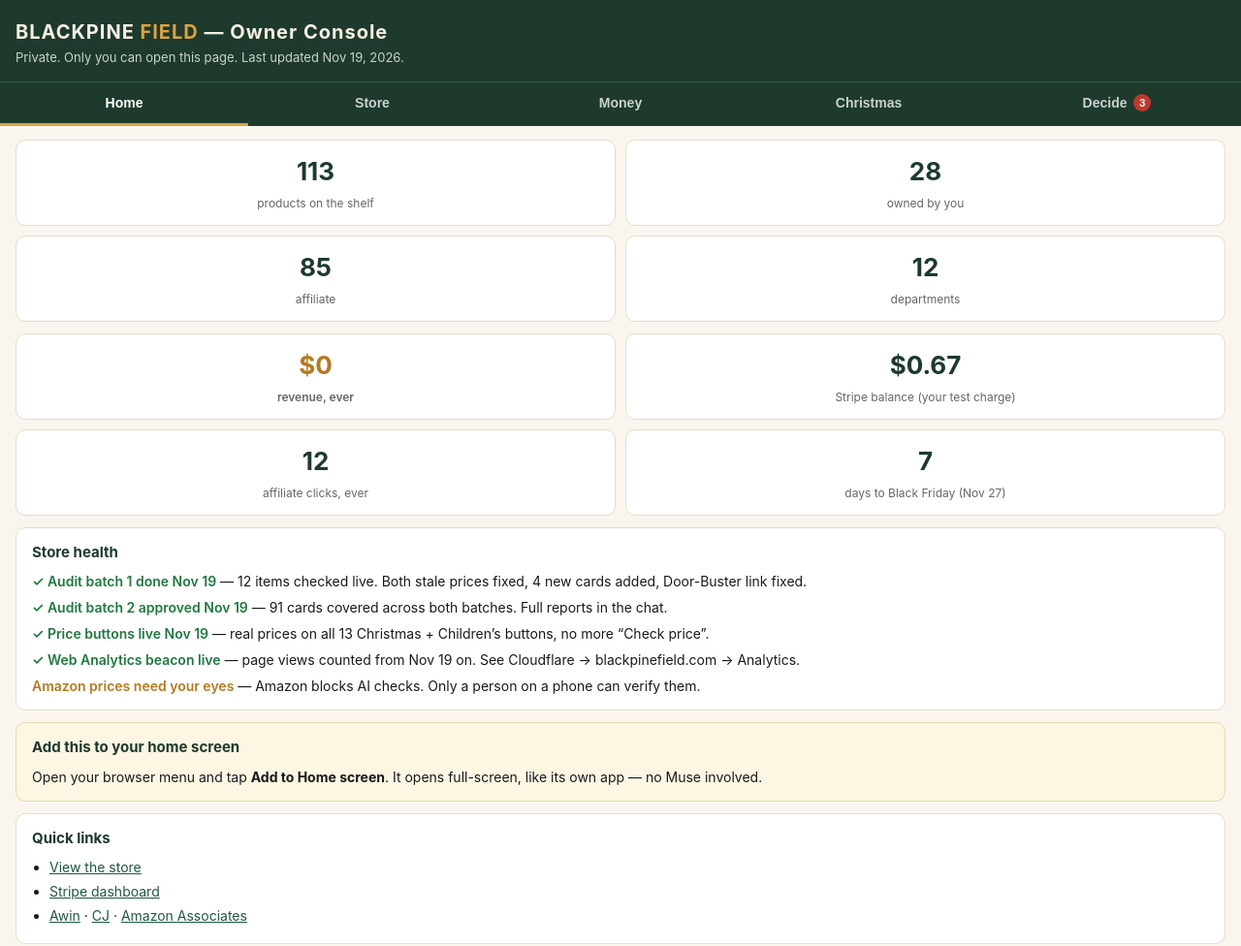
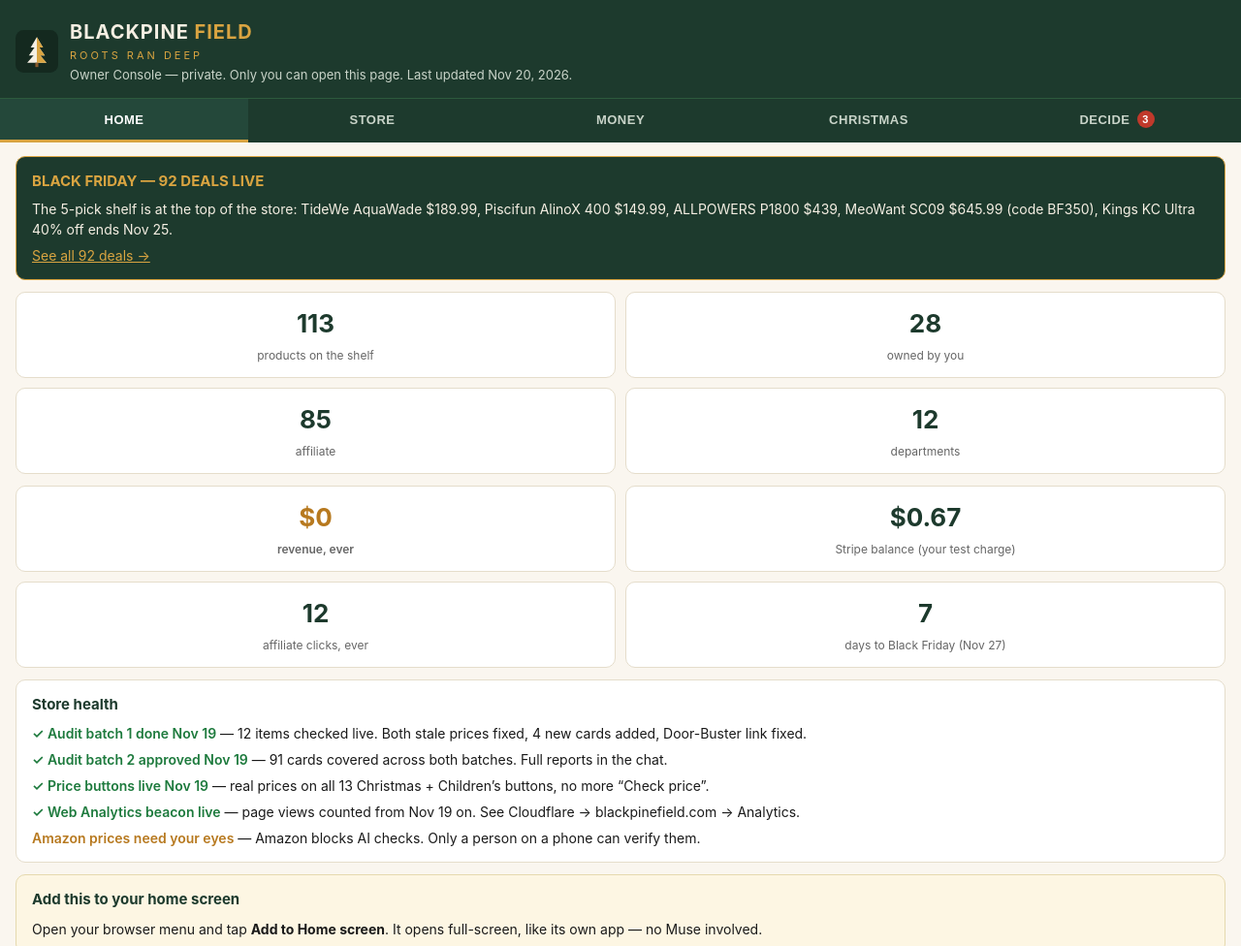
Before and after one commit to gtmoguap5151/blackpine-field, a plain HTML site: page site/owner/index.html in a window 1280 px wide. Shown: the top 976 px of the page at 97% size. Drawn offline with Linux system fonts and the light colour scheme.

Commit message:
Owner console rebrand: faceted pine header, Black Friday strip, tab restyle, sw.js v2

```diff
--- a/site/owner/index.html
+++ b/site/owner/index.html
@@ -19,8 +19,15 @@
   header h1 span { color: #d9a441; }
   header p { font-size: 13px; color: #c9d4c9; margin-top: 2px; }
   nav { display: flex; position: sticky; top: 0; background: #1d3a2d; border-top: 1px solid #2d5a3d; z-index: 10; }
-  nav button { flex: 1; background: none; border: none; color: #c9d4c9; font-size: 14px; font-weight: 600; padding: 12px 4px; cursor: pointer; border-bottom: 3px solid transparent; }
-  nav button.active { color: #fff; border-bottom-color: #d9a441; }
+  nav button { flex: 1; background: none; border: none; color: #c9d4c9; font-size: 13px; font-weight: 700; text-transform: uppercase; letter-spacing: 0.5px; padding: 12px 4px; cursor: pointer; border-bottom: 3px solid transparent; }
+  nav button.active { color: #fff; border-bottom-color: #d9a441; background: #24483a; }
+  .brand { display: flex; align-items: center; gap: 12px; }
+  .brand svg { flex: 0 0 auto; }
+  .brand .tagline { font-size: 11px; letter-spacing: 3px; color: #d9a441; margin-top: 1px; }
+  .bfstrip { background: #1d3a2d; color: #f5efe3; border-radius: 10px; padding: 14px 16px; margin-bottom: 12px; border: 1px solid #d9a441; }
+  .bfstrip h2 { color: #d9a441; font-size: 15px; margin-bottom: 6px; }
+  .bfstrip p { font-size: 14px; }
+  .bfstrip a { color: #d9a441; }
   nav button .dot { display: inline-block; background: #c0392b; color: #fff; font-size: 11px; min-width: 18px; height: 18px; line-height: 18px; border-radius: 9px; text-align: center; margin-left: 3px; vertical-align: 1px; }
   main { padding: 14px 16px; }
   section.tab { display: none; }
@@ -51,8 +58,14 @@
 </head>
 <body>
 <header>
-  <h1>BLACKPINE <span>FIELD</span> &mdash; Owner Console</h1>
-  <p>Private. Only you can open this page. Last updated Nov 19, 2026.</p>
+  <div class="brand">
+    <svg width="44" height="44" viewBox="0 0 512 512" aria-hidden="true"><rect width="512" height="512" rx="96" fill="#14291f"/><g fill="#f5efe3"><polygon points="256,84 330,210 182,210"/><polygon points="256,168 352,304 160,304"/><polygon points="256,258 372,392 140,392"/></g><g fill="#d9a441"><polygon points="256,84 330,210 256,210"/><polygon points="256,168 352,304 256,304"/><polygon points="256,258 372,392 256,392"/></g><rect x="238" y="392" width="36" height="52" fill="#8a5a2b"/></svg>
+    <div>
+      <h1>BLACKPINE <span>FIELD</span></h1>
+      <p class="tagline">ROOTS RAN DEEP</p>
+      <p>Owner Console &mdash; private. Only you can open this page. Last updated Nov 20, 2026.</p>
+    </div>
+  </div>
 </header>
 <nav>
   <button class="active" data-tab="home">Home</button>
@@ -65,6 +78,11 @@
 
 <!-- ============ HOME ============ -->
 <section class="tab active" id="tab-home">
+  <div class="bfstrip">
+    <h2>BLACK FRIDAY &mdash; 92 DEALS LIVE</h2>
+    <p>The 5-pick shelf is at the top of the store: TideWe AquaWade $189.99, Piscifun AlinoX 400 $149.99, ALLPOWERS P1800 $439, MeoWant SC09 $645.99 (code BF350), Kings KC Ultra 40% off ends Nov 25.</p>
+    <p style="margin-top:6px;"><a href="https://blackpinefield.com/black-friday" target="_blank" rel="noopener">See all 92 deals &rarr;</a></p>
+  </div>
   <div class="bignum">
     <div class="stat"><b>113</b><span>products on the shelf</span></div>
     <div class="stat"><b>28</b><span>owned by you</span></div>
@@ -133,7 +151,7 @@
   <div class="card">
     <h2>Black Friday shelf &mdash; LIVE</h2>
     <p>The 5-pick shelf is at the top of the store: TideWe AquaWade $189.99, Piscifun AlinoX 400 $149.99, ALLPOWERS P1800 $439, MeoWant SC09 $645.99 (BF350 code), Kings KC Ultra 40% off ends Nov 25.</p>
-    <p style="margin-top:6px;">All 62 earnable deals live on the Black Friday page.</p>
+    <p style="margin-top:6px;">All 92 deals live on the Black Friday page &mdash; 62 earnable + 30 new Amazon deals added Nov 20.</p>
     <h3>Countdown reels</h3>
     <p>One reel a day through Nov 27, on all four channels. Three reels re-rendered with corrected prices (Anker $649.99, EcoFlow $759.05, YETI $297.50) &mdash; they go out on their days. tn1day publishes Fri Nov 20.</p>
   </div>
--- a/site/owner/sw.js
+++ b/site/owner/sw.js
@@ -3,7 +3,7 @@
 // registered service worker with a fetch handler before it offers install.
 // Cache-first for the console shell only; scope is /owner/ by location.
 // Bump CACHE_NAME whenever the console files change.
-const CACHE_NAME = "blackpine-owner-v1";
+const CACHE_NAME = "blackpine-owner-v2";
 const SHELL = [
   "./",
   "index.html",
```
